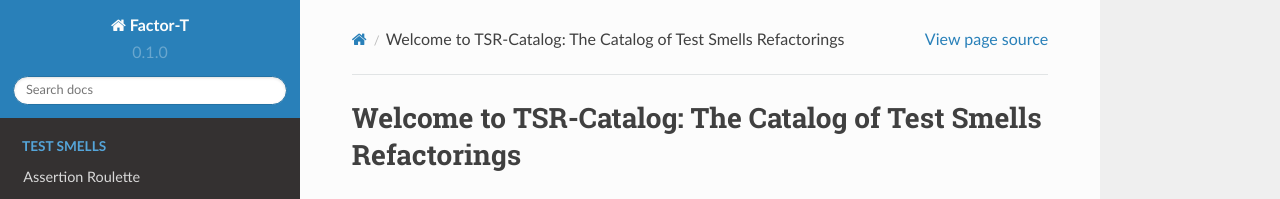
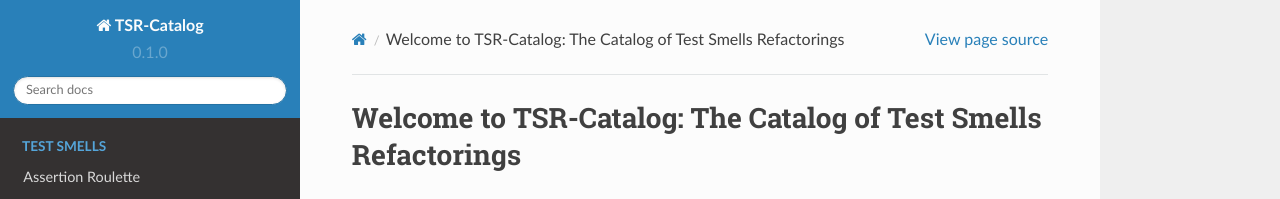
Before and after one commit to arieslab/tsr-catalog, a Sphinx documentation site: the page built from docs/source/index.rst, in a window 1280 px wide. Shown: the top 199 px of the page. Built offline with Sphinx 7.4.7 and the Read the Docs theme 2.0.0, drawn with Linux system fonts in a browser that asks for light colours.

Commit message:
Update conf.py

```diff
--- a/docs/source/conf.py
+++ b/docs/source/conf.py
@@ -2,7 +2,7 @@
 
 # -- Project information
 
-project = 'Factor-T'
+project = 'TSR-Catalog'
 copyright = '2023, Luana'
 author = 'Luana'
 
```
